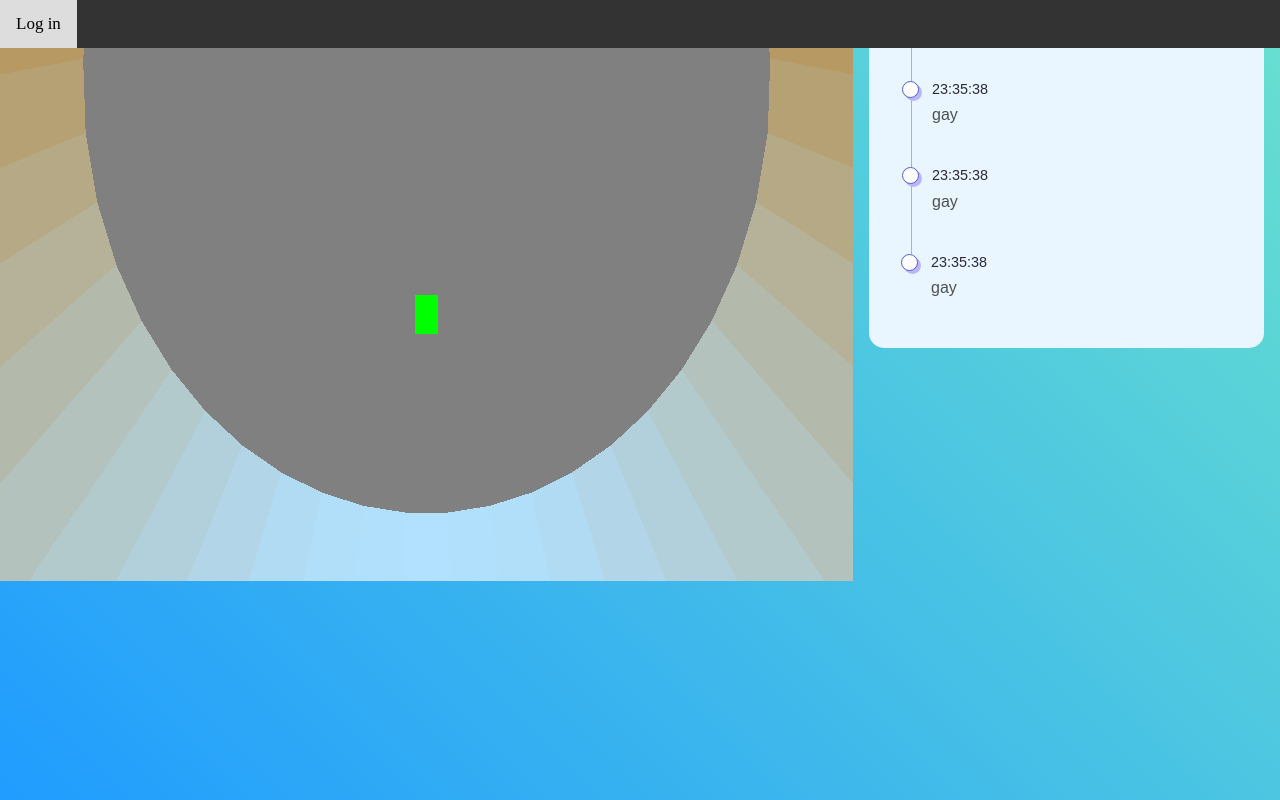
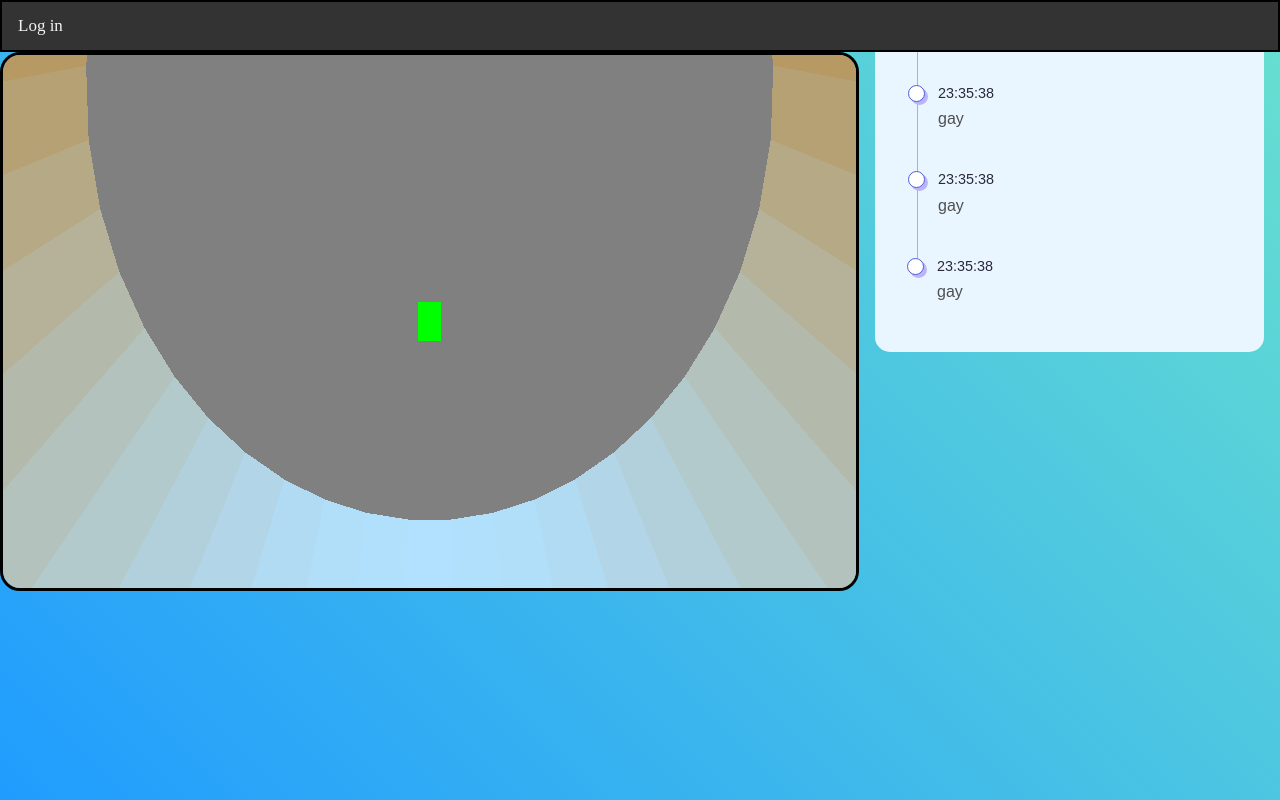
Before and after one commit to AndyChenYH/Startup, a plain HTML site: page index.html in a window 1280 px wide. Drawn offline with nearby package versions, Linux system fonts and the light colour scheme; animation ran at ten frames a second.

Commit message:
interface looks mucc better

```diff
--- a/index.html
+++ b/index.html
@@ -8,7 +8,7 @@
 </head>
 
 <body>
-	<div class="topnav" id="myTopnav">
+	<div class="topnav" id="myTopnav" style="border: 2px solid #000;">
 		<a href="login.html">Log in</a>
 		<a href="javascript:void(0);" class="icon" onclick="myFunction()">
 		  <i class="fa fa-bars"></i>
@@ -17,7 +17,7 @@
 
 	<!-- putting canvas and comments side-by-side -->
 	<div class="flexContainer">
-		<canvas id="c"></canvas>
+		<canvas id="c" style="border-radius: 20px; border: 3px solid #000;"></canvas>
 
 		<div class="container">
 			<div class="wrapper">
--- a/login.css
+++ b/login.css
@@ -9,7 +9,7 @@ body {
 	display: grid;
 	justify-items: center;
 	align-items: center;
-	background-color: #3a3a3a;
+	background: linear-gradient(45deg, #209cff, #68e0cf);
 }
 
 #main-holder {
```
Also changed, not shown: 1 other file.
